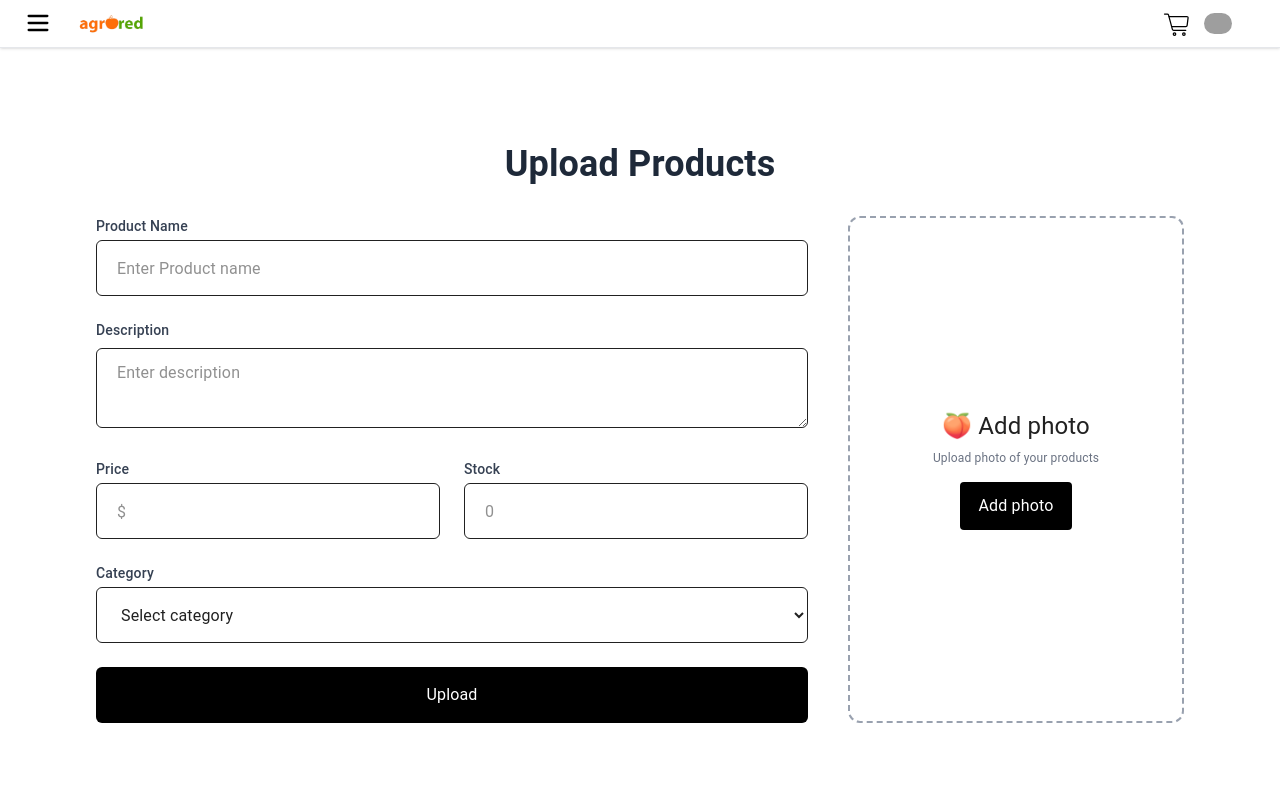
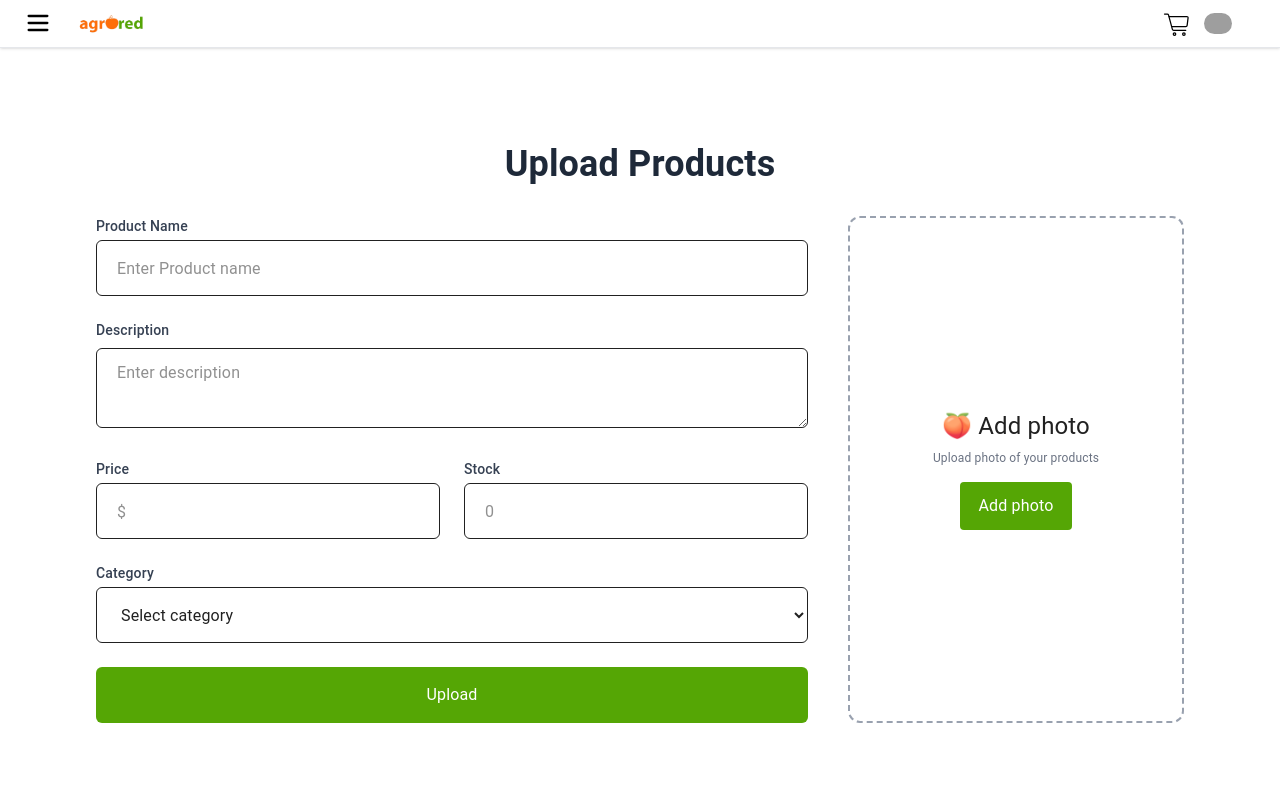
Before and after one commit to CarlTovarJv/Agro_red, a Next.js app: page /Upload_products in a window 1280 px wide. Shown: the top 800 px of the page. Built offline with nearby package versions, Linux system fonts and the light colour scheme; grey boxes are pictures that could not be loaded; what @mui/material-nextjs would draw is missing.

Commit message:
change colors

```diff
--- a/src/app/Upload_products/page.tsx
+++ b/src/app/Upload_products/page.tsx
@@ -126,7 +126,7 @@ export default function UploadProduct() {
             <div>
               <button
                 type="submit"
-                className="w-full h-14 bg-black text-white rounded-md hover:bg-gray-800 transition"
+                className="w-full h-14 bg-[#55A605] text-white rounded-md "
               >
                 Upload
               </button>
@@ -138,7 +138,7 @@ export default function UploadProduct() {
             <p className="text-xs text-gray-500 mb-4 text-center">
               Upload photo of your products
             </p>
-            <label className="bg-black text-white px-2 py-3 rounded cursor-pointer text-center w-full max-w-28">
+            <label className="bg-[#55A605] text-white px-2 py-3 rounded cursor-pointer text-center w-full max-w-28">
               Add photo
               <input
                 type="file"
```
